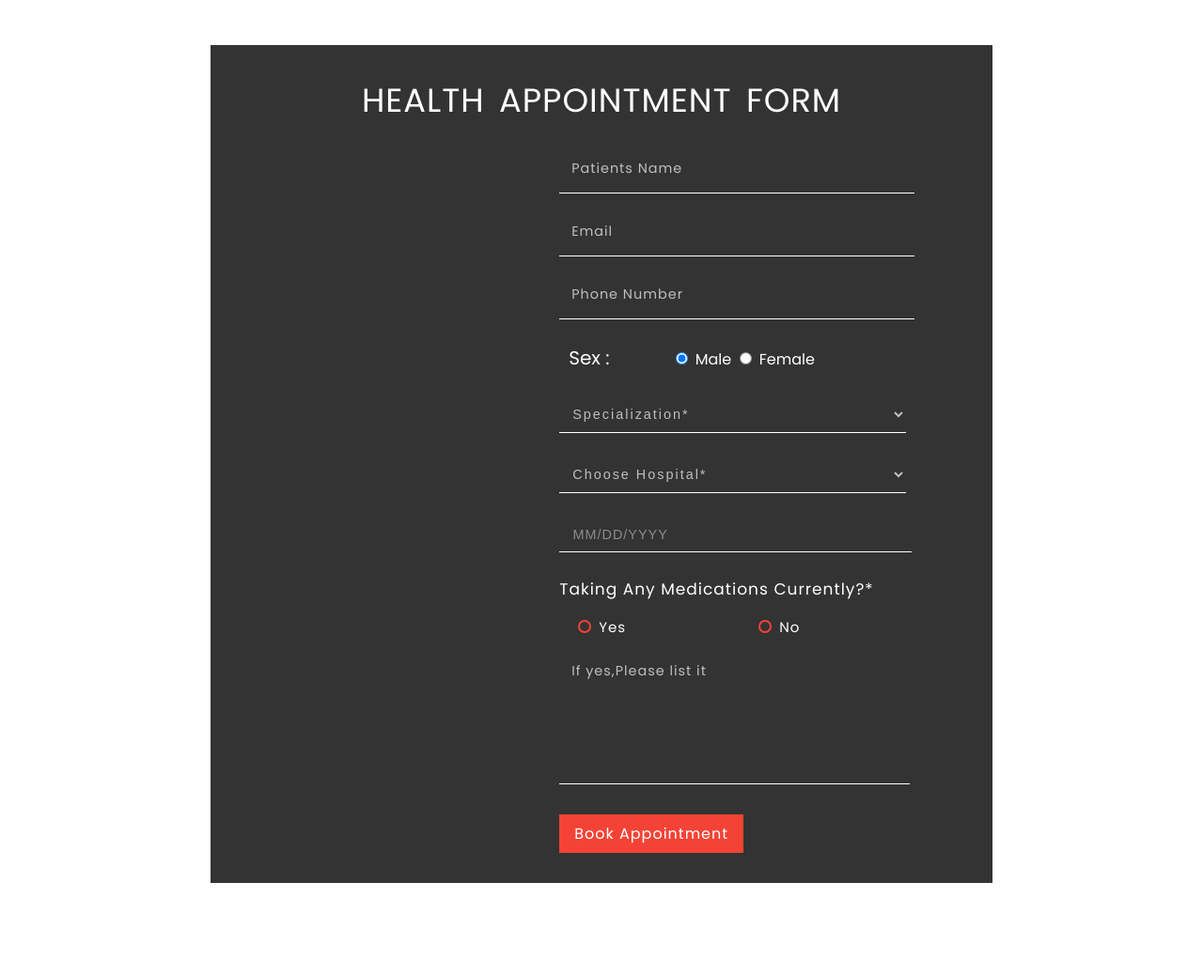
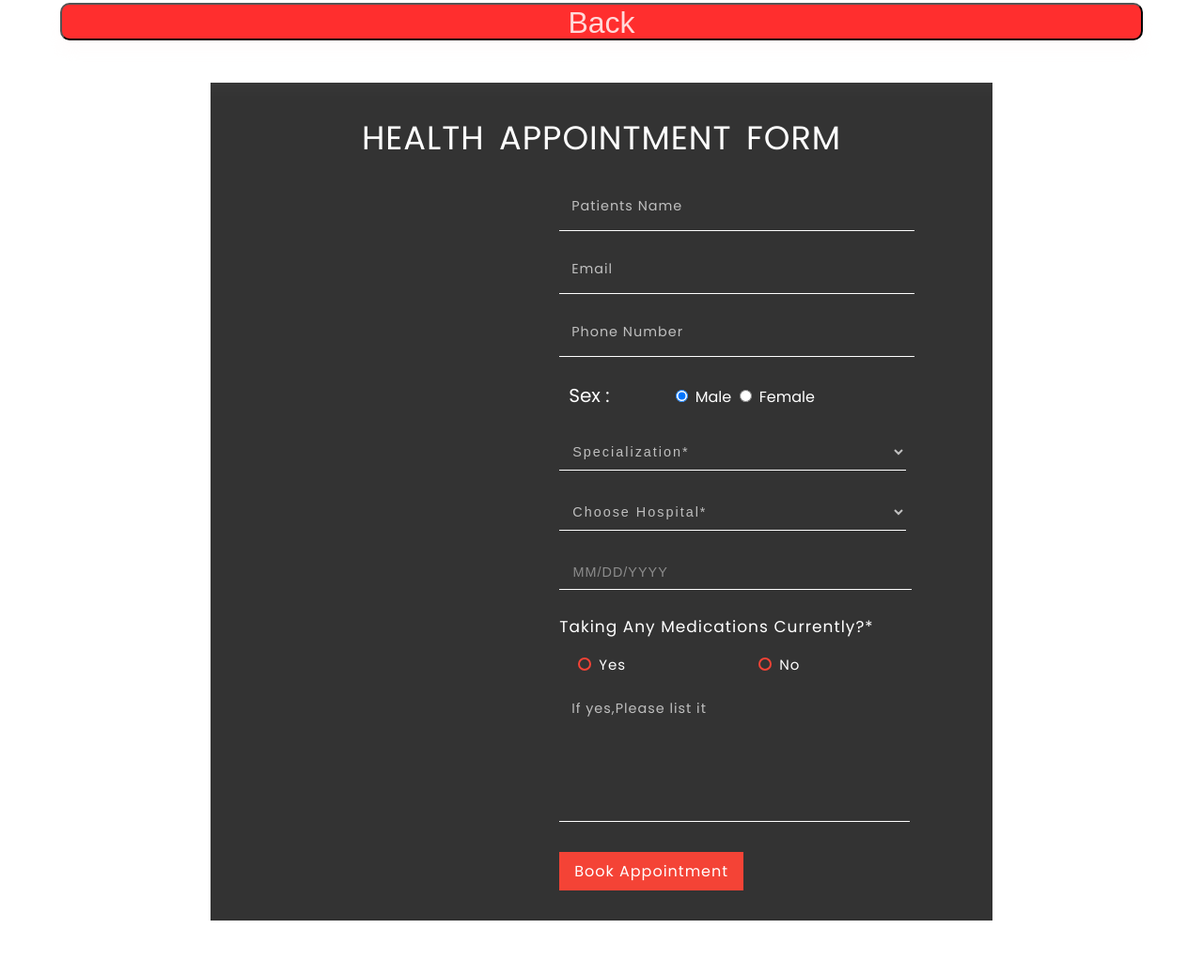
Before and after one commit to bernardo11rex/Project3, a plain HTML site: page appoiment.html in a window 1280 px wide. Shown: the whole page at 94% size. Drawn offline with nearby package versions, Linux system fonts and the light colour scheme.

Commit message:
Appoiments
Fit the contact for the hole website

```diff
--- a/appoiment.html
+++ b/appoiment.html
@@ -3,10 +3,6 @@
 <head>
 <title>Health Appointment Form Flat Responsive Widget Template :: w3layouts</title>
 <!-- custom-theme -->
-<meta name="viewport" content="width=device-width, initial-scale=1">
-<meta http-equiv="Content-Type" content="text/html; charset=utf-8" />
-<meta name="keywords" content="Health Appointment Form Responsive web template, Bootstrap Web Templates, Flat Web Templates, Android Compatible web template,
-Smartphone Compatible web template, free webdesigns for Nokia, Samsung, LG, SonyEricsson, Motorola web design" />
 <script type="application/x-javascript"> addEventListener("load", function() { setTimeout(hideURLbar, 0); }, false);
 		function hideURLbar(){ window.scrollTo(0,1); } </script>
 <!-- //custom-theme -->
@@ -18,6 +14,11 @@ Smartphone Compatible web template, free webdesigns for Nokia, Samsung, LG, Sony
 </head>
 <!-- body starts -->
 <body>
+<!-- back button -->
+<center>
+<input id="back" type="button" value="Back" name="back" onclick="history.back()">
+</center>
+<!-- //back button -->
 <!-- section -->
 <section class="register">
 	<div class="register-full">
@@ -114,7 +115,7 @@ Smartphone Compatible web template, free webdesigns for Nokia, Samsung, LG, Sony
 	<div class="clear"> </div>
 </div>
 	<!-- copyright -->
-	<p class="agile-copyright">© 2017 Health Appointment Form. All Rights Reserved | Design by <a href="https://w3layouts.com/" target="_blank">W3layouts</a></p>
+	<p class="agile-copyright">© 2017 Health Appointment Form. All Rights Reserved |  Design by <a href="https://www.linkedin.com/in/bernardogomezc/" target="_blank">Bernardo Gomez C</a>, <a href="#">Jorge Martin</a> and <a href="#">Zhun Liu</a>.</p>
 	<!-- //copyright -->
 </section>
 <!-- //section -->
--- a/css/appoiments.css
+++ b/css/appoiments.css
@@ -234,6 +234,18 @@ textarea:focus {
 }
 input[type="tel"]:focus {
     border: none;
+}
+/*-- go baack --*/
+#back {
+    background-color: #ff0000d1;
+    color: #ffffffd1;
+    border-radius: 10px;
+    box-shadow: 0 12px 16px 0 rgba(255, 251, 251, 0.75), 0 17px 50px 0 rgba(255, 255, 255, 0.2);
+    width: 90%;
+    height: 40px;
+    font-size: xx-large;
+    position: relative;
+    bottom: 45px;
 }
 /*-- input-effect --*/
 .styled-input.agile-styled-input-top {
```
